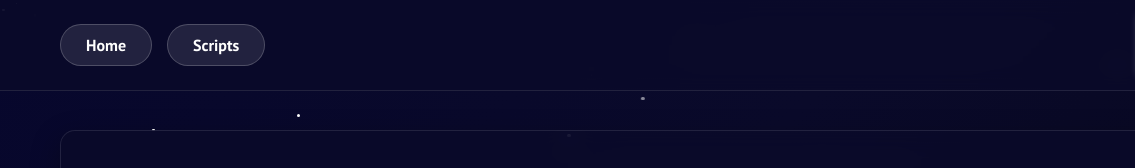
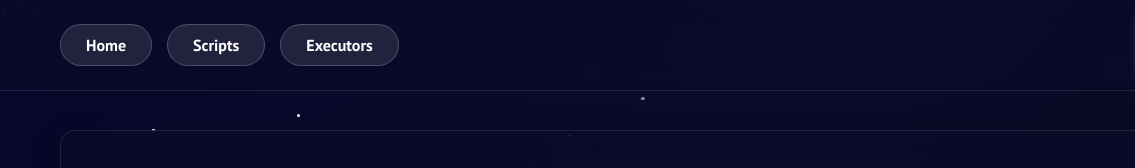
Before and after one commit to bbggjah-commits/Hi_uu, a plain HTML site: page index.html in a window 1280 px wide. Shown: the top 168 px of the page, 0-1135 px from the left. Drawn offline with Linux system fonts and the light colour scheme; grey boxes are pictures that could not be loaded; a web font is replaced by a local one.

Commit message:
Update index.html

```diff
--- a/index.html
+++ b/index.html
@@ -322,6 +322,7 @@
             <div class="nav-buttons">
                 <a href="https://inggroupkeyless.vercel.app/" class="nav-btn">Home</a>
                 <a href="https://inggroup.vercel.app/" class="nav-btn">Scripts</a>
+                <a href="#" class="nav-btn" onclick="location.reload()">Executors</a>
             </div>
             <div class="logo">
                 <img src="https://imagizer.imageshack.com/v2/320xq70/r/924/qBbOtR.png" alt="VX Community Logo">
```
